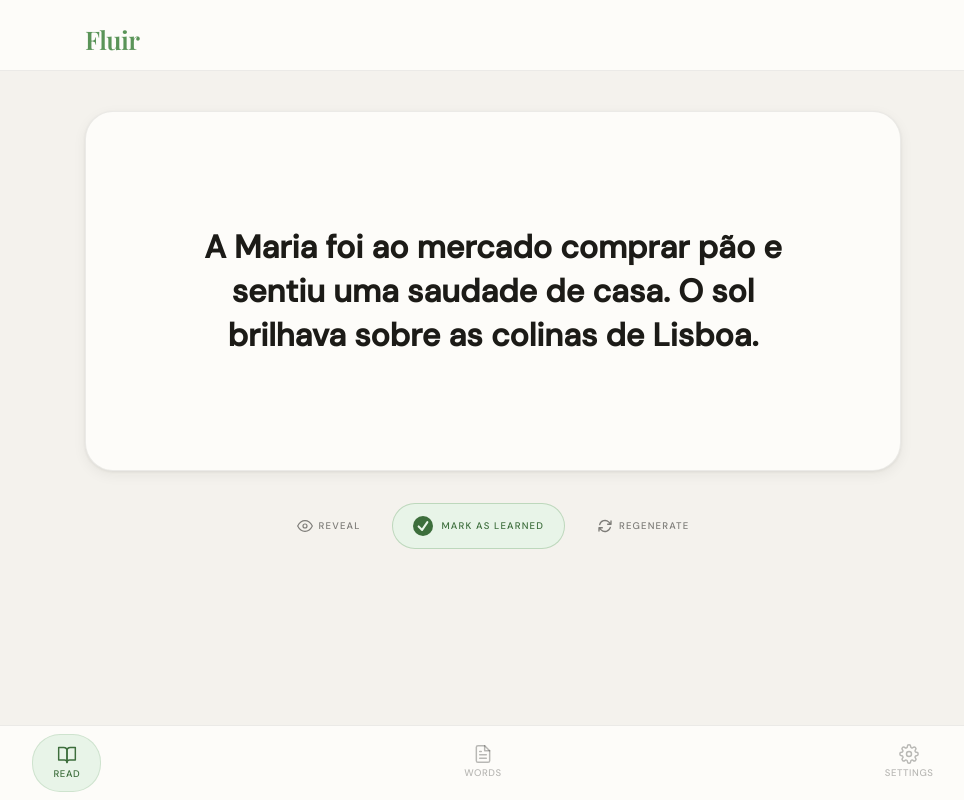
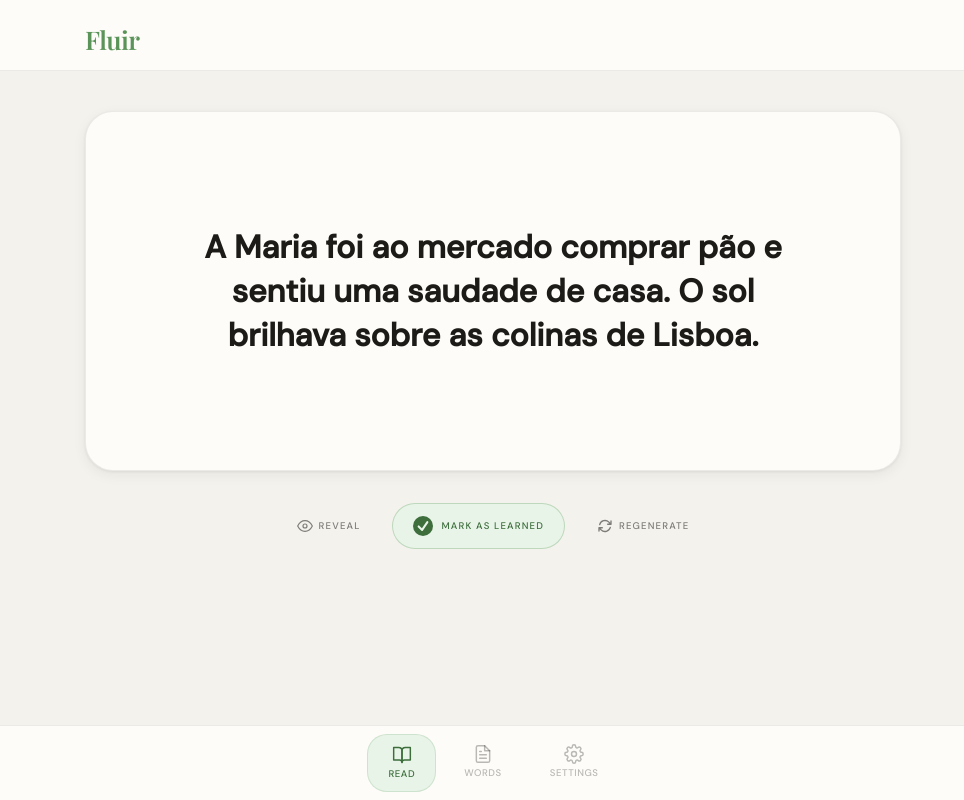
Before and after one commit to jkim228/fluir, a React (Vite) app: page / in a window 1280 px wide. Shown: the whole page, without its empty margins (147-1111 px from the left). Built offline with nearby package versions, Linux system fonts and the light colour scheme; a web font is replaced by a local one.

Commit message:
update nav bar

```diff
--- a/src/components/layout/BottomNav.jsx
+++ b/src/components/layout/BottomNav.jsx
@@ -13,13 +13,13 @@ const NAV_ITEMS = [
  */
 export function BottomNav({ activeView, onNavigate }) {
   return (
-    <nav className="flex justify-around bg-surface border-t border-[rgba(30,28,20,0.08)] px-2 py-2">
+    <nav className="flex justify-center gap-2 bg-surface border-t border-[rgba(30,28,20,0.08)] px-2 py-2">
       {NAV_ITEMS.map(({ id, label, icon }) => (
         <button
           key={id}
           onClick={() => onNavigate(id)}
           className={cn(
-            'flex flex-col items-center gap-0.5 px-5 py-2.5 rounded-xl font-body text-[0.6rem] font-medium tracking-[0.06em] uppercase transition-all',
+            'flex flex-col items-center gap-0.5 px-5 py-2.5 rounded-lg font-body text-[0.6rem] font-medium tracking-[0.06em] uppercase transition-all',
             activeView === id
               ? 'bg-moss-pale text-moss-dim border border-[rgba(90,148,88,0.18)]'
               : 'text-[rgba(28,27,23,0.30)] hover:text-ink',
```
